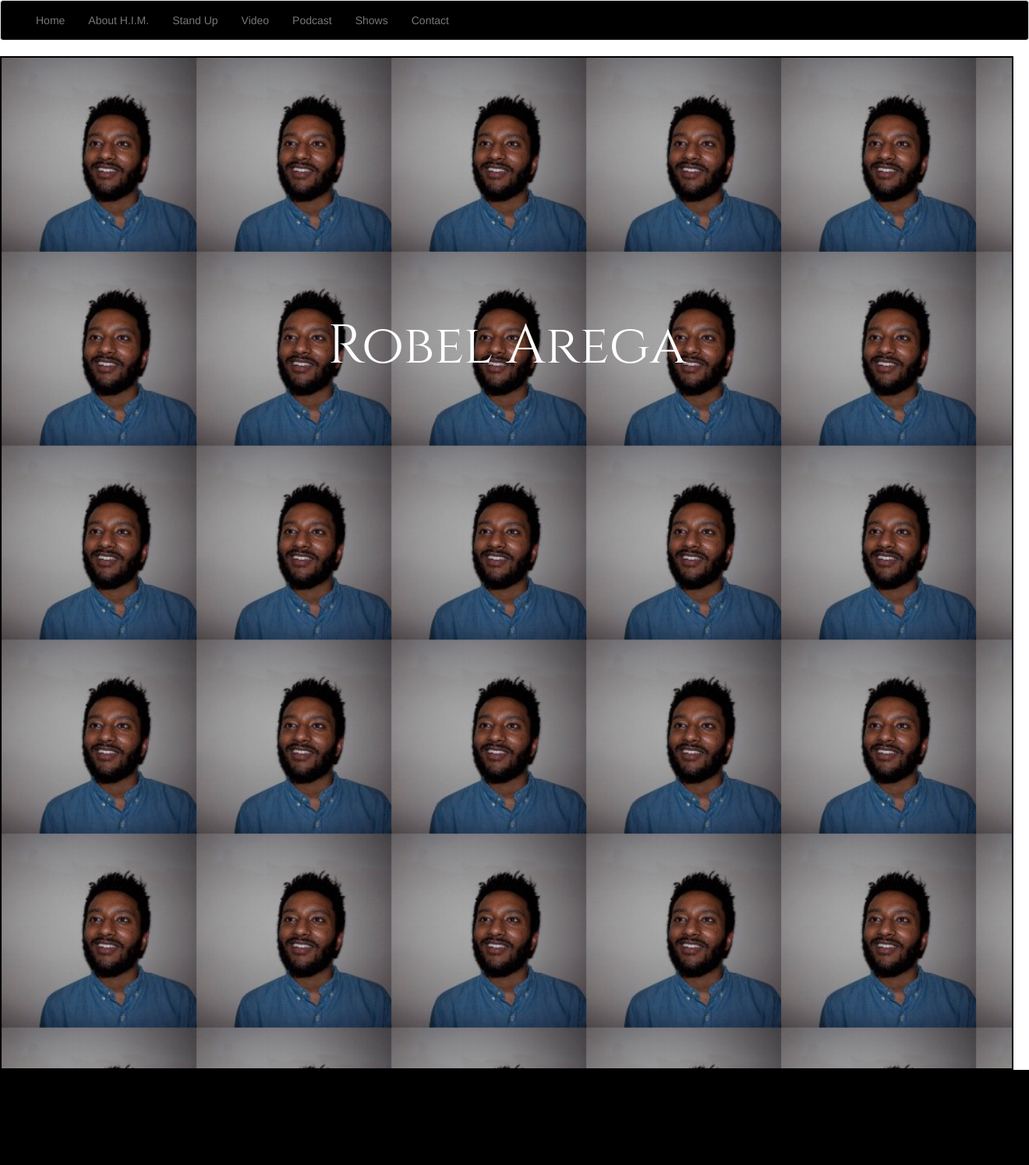
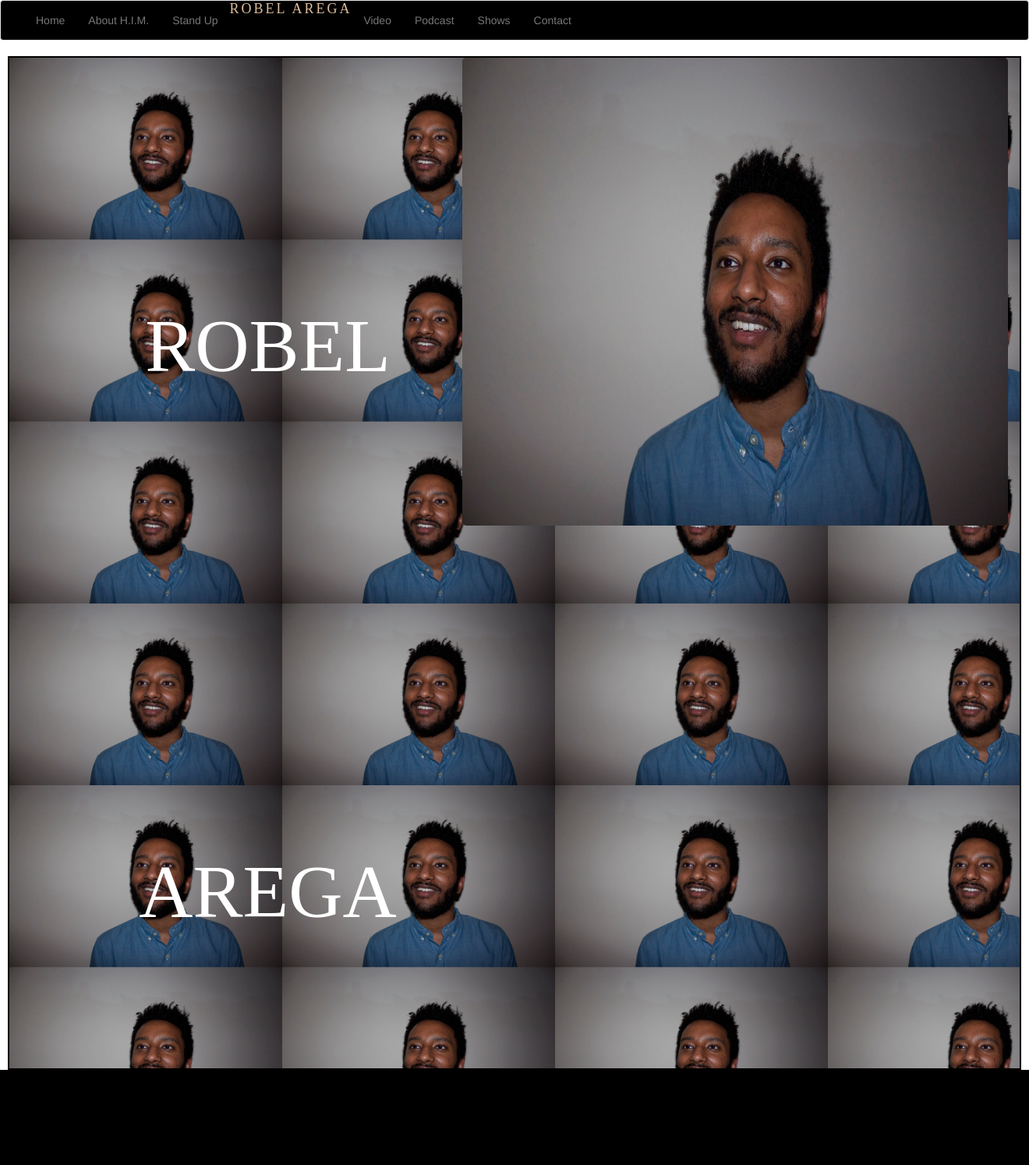
Before and after one commit to grssmnn2/RobelArega, a PHP site: page / in a window 1320 px wide. Shown: the whole page at 78% size. Before the commit the page ends 1372 px from the top, so only its background shows below. Run offline with PHP 8.4, Linux system fonts and the light colour scheme; some libraries are stand-ins or nearby versions.

Commit message:
styling changes to navbar, fixed tiling and image quality

```diff
--- a/index.html
+++ b/index.html
@@ -30,6 +30,7 @@
                       <li><a href="index.html">Home <span class="sr-only">(current)</span></a></li>
                       <li><a href="#">About H.I.M.</a></li>
                       <li><a href="#">Stand Up</a></li>
+                      <li id="navName">ROBEL AREGA</li>
                       <li><a href="#">Video</a></li>
                       <li><a href="#">Podcast</a></li>
                       <li><a href="#">Shows</a></li>
@@ -40,8 +41,14 @@
               </nav>
     <!-- <h1>Robel Arega</h1> -->
 
-    <div class="tiledBackground">
-      <div class="name"><h1>Robel Arega</h1></div>
+    <div class="tiledBackground container">
+
+        <div class="row">
+          <div class="col-md-6 name"><h1>ROBEL AREGA</h1></div>
+          <div class="col-md-6"><img src="images/robel.jpg"></div>
+        </div>
+
+
     </div>
 
 
--- a/style.css
+++ b/style.css
@@ -1,13 +1,31 @@
 html{
     background-color: black;
+    overflow-y: hidden;
+    overflow-x: hidden;
+}
+
+#navName{
+    color: rgb(221,188,152);
+    margin: 0;
+    padding-top: 0;
+    padding-bottom: 0;
+    line-height: 1.2em;
+    font-family: "Source Code Pro";
+    font-size: 18px;
+    text-transform: uppercase;
+    letter-spacing: 3px;
+    font-weight: 400;
+    font-style: normal;
 }
 
 h1{
-    font-family: 'Cinzel', serif;
+    font-family: "Source Code Pro";
     color: white;
     text-align: center;
-    font-size: 70px;
+    font-size: 96px;
     line-height: 700px;
+    position: absolute;
+    z-index: 100;
 
 }
 
@@ -17,26 +35,27 @@ h1{
     background-repeat: no-repeat;
    }
 
-.navbar-nav{
-    color: white;
+.navbar-nav li a {
+   color: white;
 }
 
 .tiledBackground {
-    background-image: url('images/robel.jpeg');
-    background-size: 250px;
+    background-image: url('images/robel.jpg');
+    background-size: 350px;
     width: 1300px;
     height: 1300px;
     border: 2px solid;
     color: black;
     top: 0px;
+
   }
 
 
 img{
-    box-shadow: 10px 10px 5px rgb(207, 197, 197);
-    height: 250px;
-    width: 250px;
+
+    height: 600px;
+    width: 700px;
     border-radius: 5px;
     float: right;
-    margin-right: 25%;
+
 }
```
Also changed, not shown: images/dave.jpg (added), images/robel.jpg (added).
